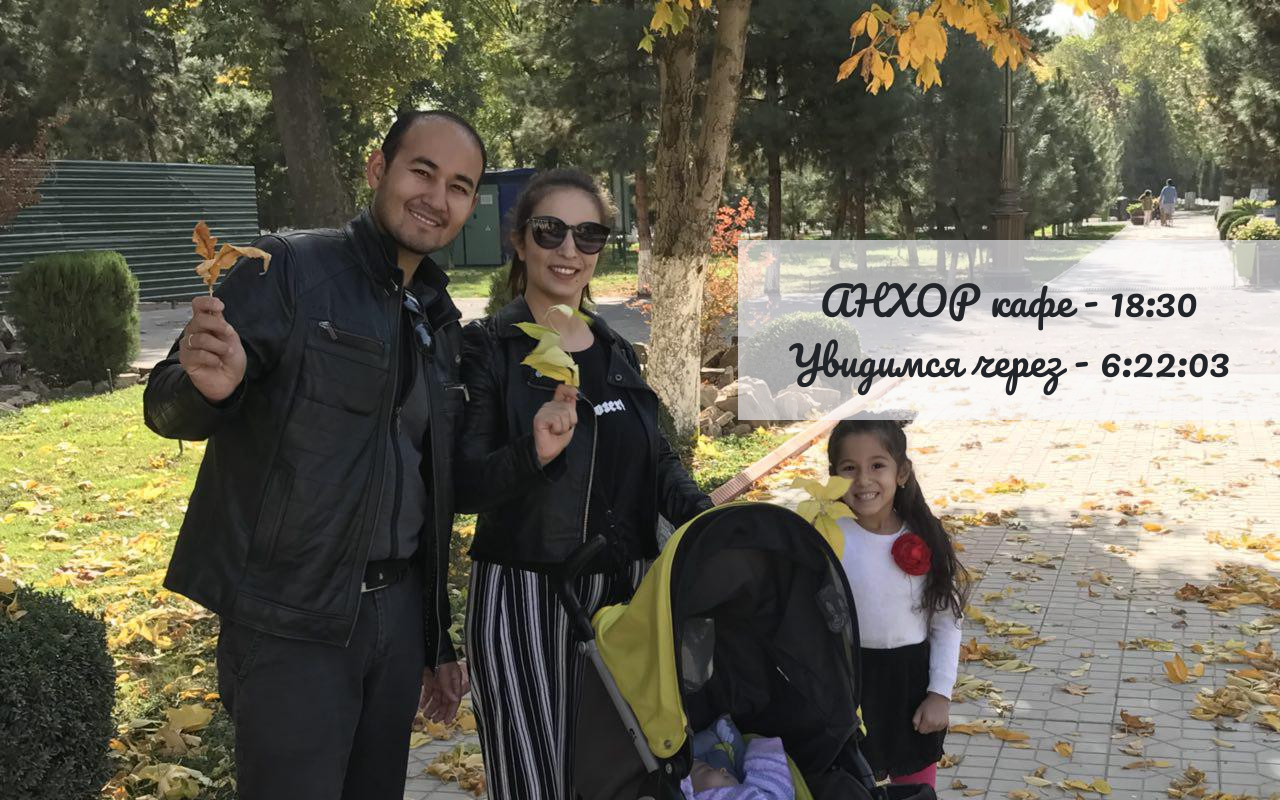
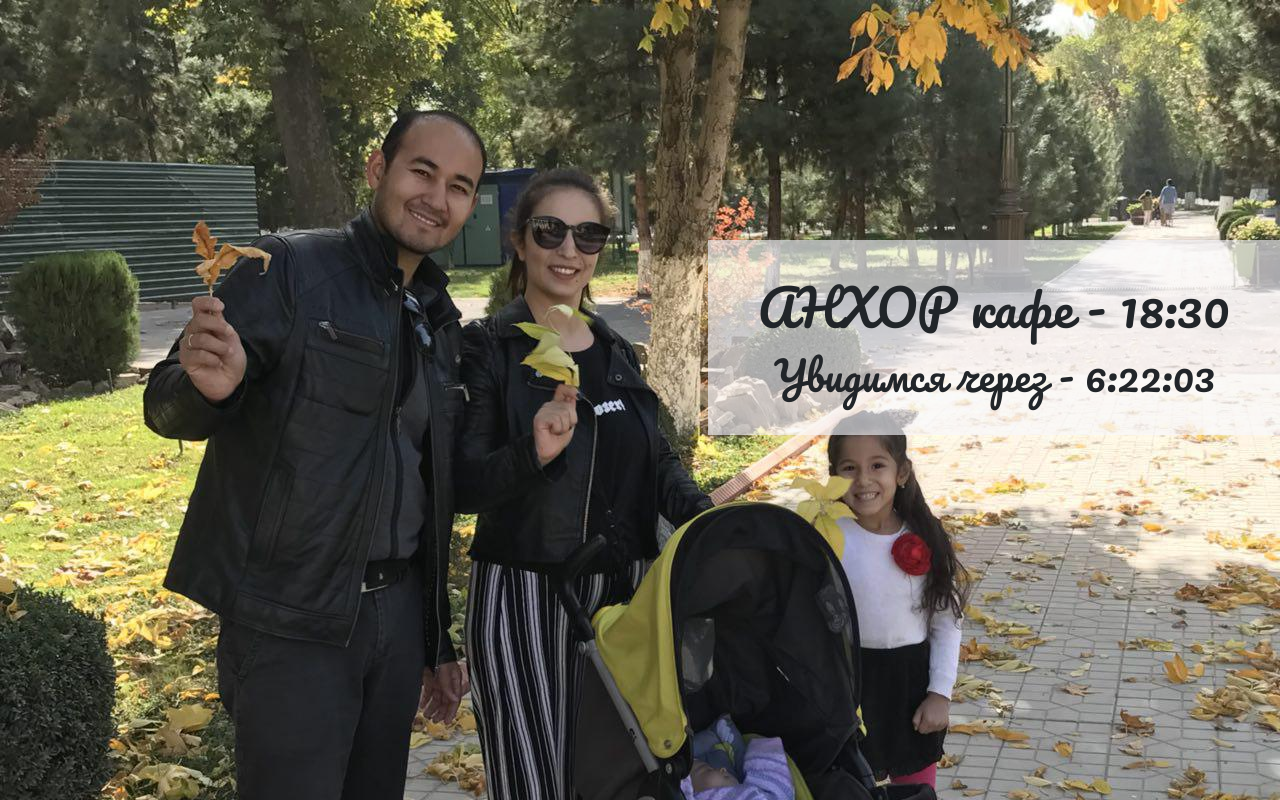
Before and after one commit to Daler66/daler66.github.io, a plain HTML site: page index.html in a window 1280 px wide. Drawn offline with nearby package versions, Linux system fonts and the light colour scheme.

Commit message:
Dalerloe

```diff
--- a/index.html
+++ b/index.html
@@ -50,8 +50,8 @@
         <div style="position: relative; margin-bottom: 50px">
         <img class="img" src="main.jpg" alt="">
             <div class="title">
-                <div>АНХОР кафе - 18:30</div>
-                <div id="time"></div>
+                <div style="font-size: 50px">АНХОР кафе - 18:30</div>
+                <div id="time">.</div>
             </div>
         </div>
 
```
